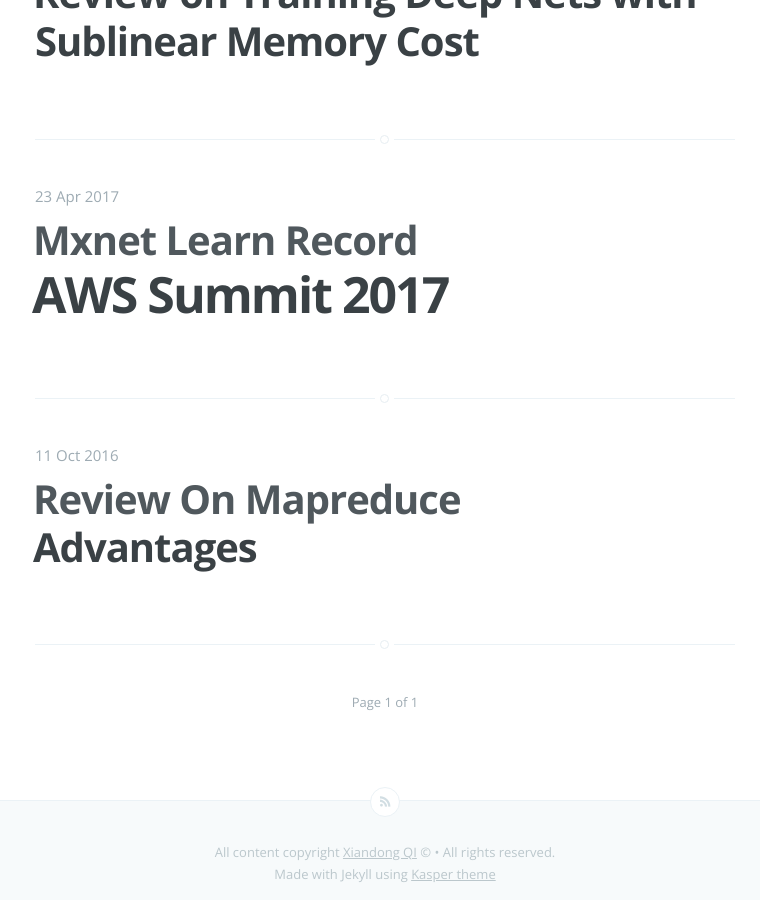
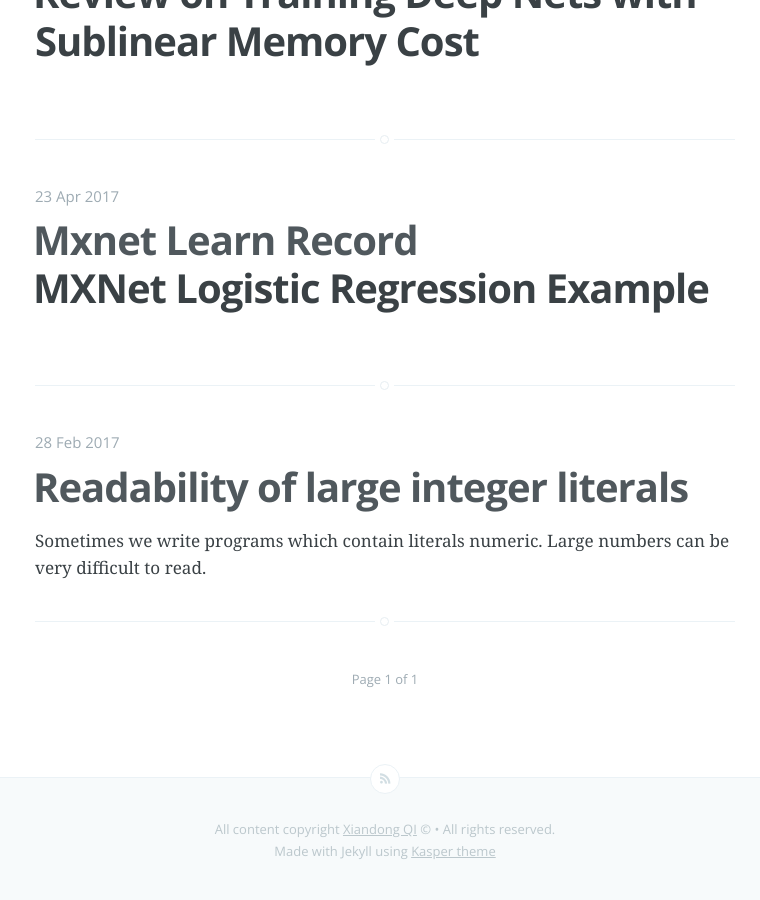
Before and after one commit to xiandong79/xiandong79.github.io, a Jekyll site: the page built from index.html, in a window 1280 px wide and 900 px high, scrolled down 753 px. Shown: the whole window, without its empty margins (255-1015 px from the left). Built offline with Jekyll 4.4.1, drawn with Linux system fonts in a browser that asks for light colours; the list of posts is cut into pages by our own code.

Commit message:
Step 1.7
Step 1.7

```diff
--- /dev/null
+++ b/_posts/2016-02-28-post-example.md
@@ -0,0 +1,24 @@
+---
+layout: post
+title:  Readability of large integer literals
+date:   2017-02-28 22:17:00
+categories: beginner
+---
+
+Sometimes we write programs which contain literals numeric. Large numbers can be very difficult to read.
+
+How many zeroes are there?
+
+{% highlight ruby %}
+  billion = 1000000000
+  ten_billion = 10000000000
+{% endhighlight %}
+
+In Ruby we can add underscore to large numeric literals to improve their readability.
+
+{% highlight ruby %}
+  billion = 1_000_000_000
+  ten_billion = 10_000_000_000
+{% endhighlight %}
+
+As you can see it was much easier to read.
--- a/_posts/2017-04-23-MXNet-learn-record.md
+++ b/_posts/2017-04-23-MXNet-learn-record.md
@@ -1,3 +1,3 @@
-# AWS Summit 2017
+## MXNet Logistic Regression Example
 
-## MXNet Logistic Regression Example
+We use 8 features to predict whether the patient has diabetes or not.
```
Also changed, not shown: _posts/2016-10-11-review-on-mapreduce.md (deleted, +0 -8 lines).
